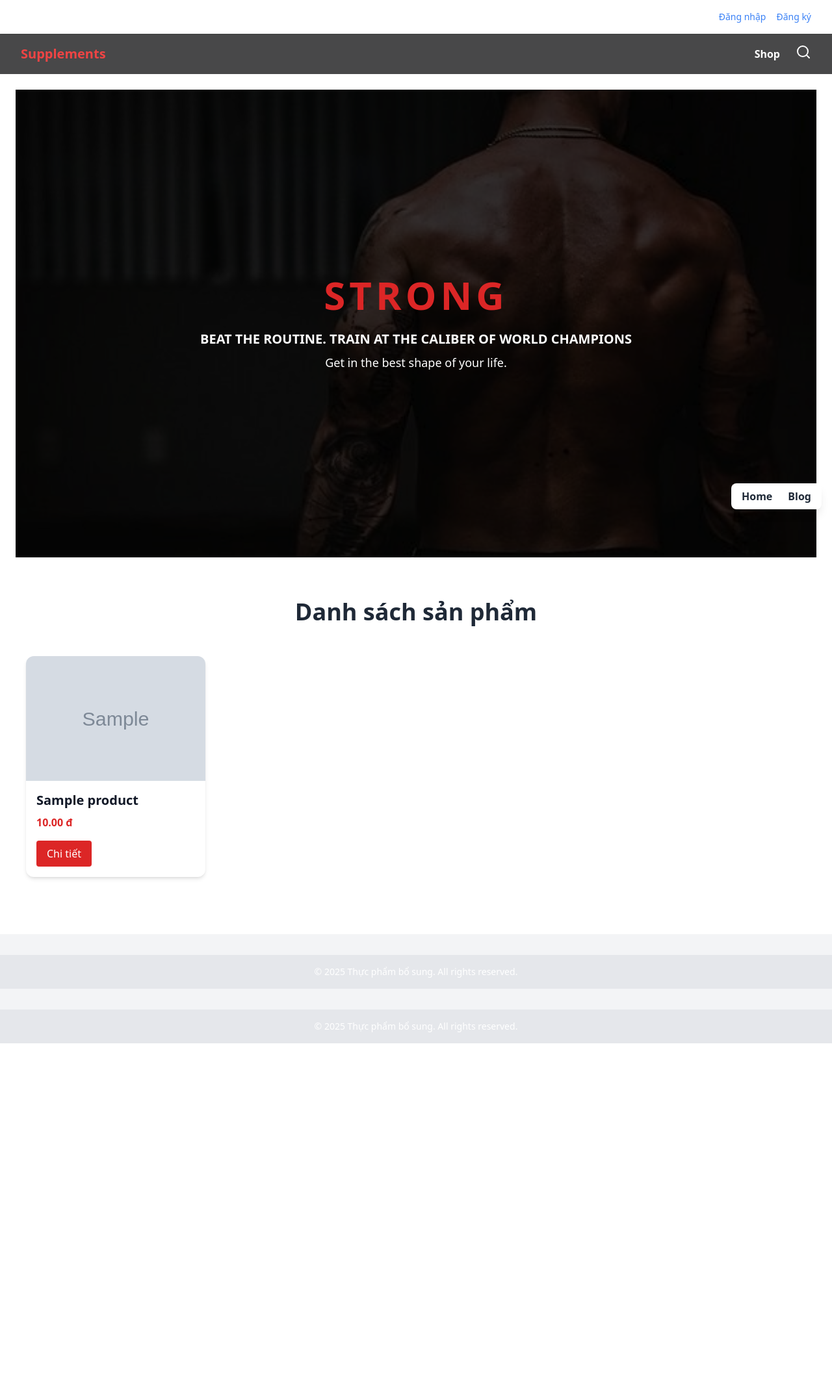
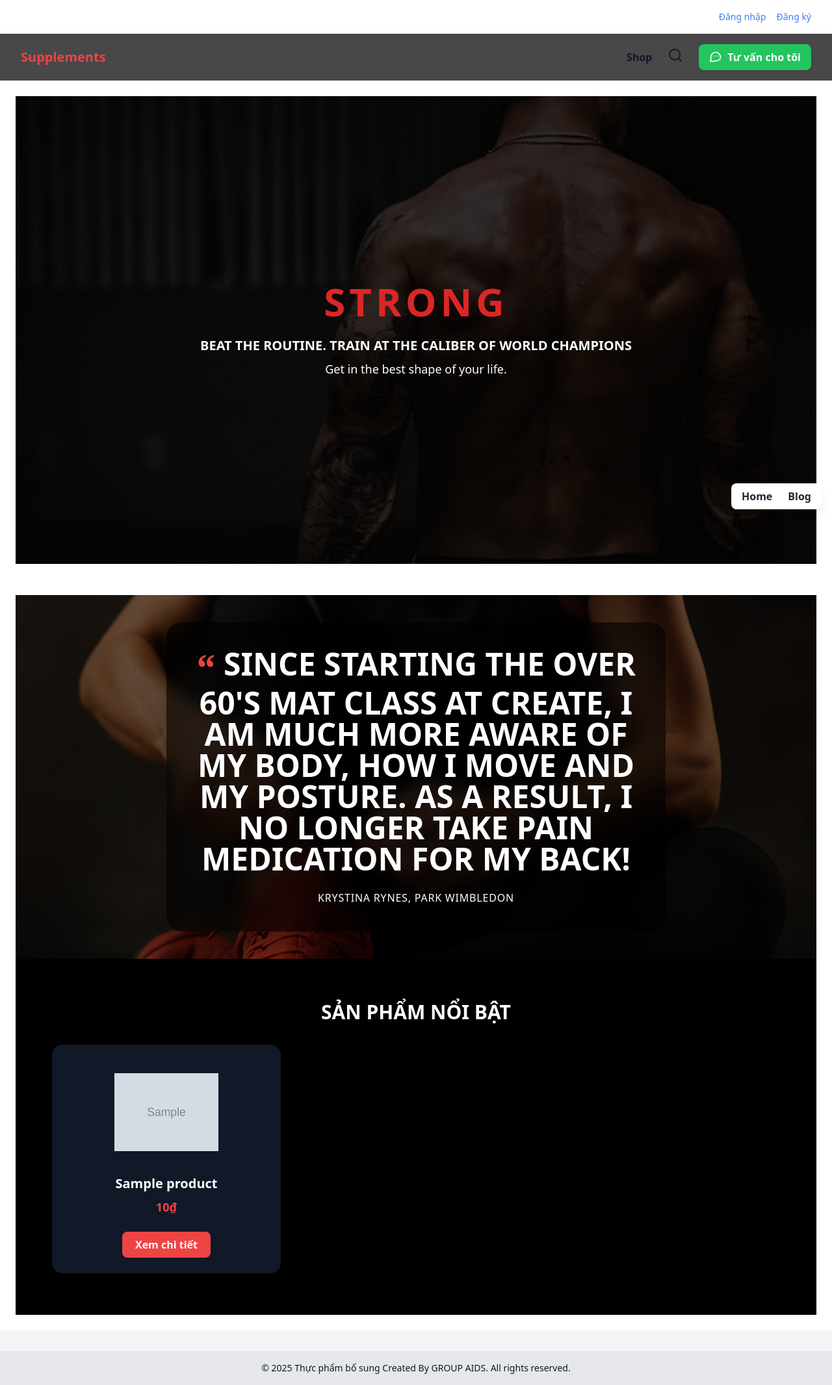
Before and after one commit to Tiensohot/group8, a Django app: template websupp/app/templates/app/home.html in a window 1280 px wide. Shown: the whole page at 65% size. Before the commit the page ends 1606 px from the top, so only its background shows below. Run offline with Django 5.2, Linux system fonts and the light colour scheme; the template is opened without the code that fills it: most values are stand-ins (such as "Sample title", 1, 10 or a date in 2020); grey boxes marked "Sample" are stand-in pictures; some libraries are stand-ins or nearby versions.

Commit message:
Mô tả ngắn gọn: thêm sản phẩm nổi bật, fix lỗi migrate, UI trang chủ,...

```diff
--- a/websupp/app/models.py
+++ b/websupp/app/models.py
@@ -16,7 +16,7 @@ class Product(models.Model):
     image = models.ImageField(upload_to='products/')
     flavor_options = models.CharField(max_length=300, blank=True)  # ví dụ: "Vanilla, Chocolate"
     weight_options = models.CharField(max_length=200, blank=True)  # ví dụ: "5lbs, 10lbs"
-
+    is_featured = models.BooleanField(default=False)
     def __str__(self):
         return self.name
 
--- a/websupp/app/templates/app/base.html
+++ b/websupp/app/templates/app/base.html
@@ -1,4 +1,5 @@
 {% load static %}
+
 <!DOCTYPE html>
 <html lang="vi">
 <head>
@@ -7,7 +8,7 @@
     <meta name="viewport" content="width=device-width, initial-scale=1" />
     <script src="https://cdn.tailwindcss.com"></script>
 </head>
-<body class="bg-gray-100 dark:bg-black text-white">
+<body class="bg-gray-100 dark:bg-black text-gray-900 dark:text-white scroll-smooth">
 
 
 <div class="bg-white dark:bg-gray-900 text-black dark:text-white px-8 py-4 flex justify-end items-center space-x-4 shadow">
@@ -44,6 +45,18 @@
                        class="px-2 py-1 border rounded focus:outline-none focus:ring-2 focus:ring-red-500" />
             </form>
         </div>
+        <a href="#"
+           class="flex items-center gap-2 bg-green-500 hover:bg-green-600 text-white px-4 py-2 rounded-lg font-semibold shadow transition text-base">
+            <!-- icon chat -->
+            <svg xmlns="http://www.w3.org/2000/svg" class="w-5 h-5" fill="none" viewBox="0 0 24 24"
+                 stroke="currentColor">
+                <path d="M8 10h.01M12 10h.01M16 10h.01M21 12c0 4-4.03 7-9 7-1.11 0-2.18-.13-3.17-.36A1.99 1.99 0 015 19l-3 1 1-3a2 2 0 01.36-2.17C3.13 14.18 3 13.11 3 12c0-5 5.03-9 9-9s9 4 9 9z"
+                      stroke="#fff" stroke-width="2" stroke-linecap="round" stroke-linejoin="round"/>
+            </svg>
+            Tư vấn cho tôi
+        </a>
+
+
 
         <!-- Giỏ hàng -->
         {% if user.is_authenticated %}
@@ -58,10 +71,6 @@
     {% block content %}{% endblock %}
 </main>
 
-<!-- Footer -->
-<footer class="bg-gray-200 dark:bg-gray-800 text-center text-sm py-4 mt-8">
-    © 2025 Thực phẩm bổ sung. All rights reserved.
-</footer>
 
 <!-- Script toggle tìm kiếm -->
 <script>
@@ -83,7 +92,7 @@
 
 <!-- Footer -->
 <footer class="bg-gray-200 dark:bg-gray-800 text-center text-sm py-4 mt-8">
-  © 2025 Thực phẩm bổ sung. All rights reserved.
+  © 2025 Thực phẩm bổ sung Created By GROUP AIDS. All rights reserved.
 </footer>
 
 <!-- Thanh công cụ góc dưới màn hình -->
--- a/websupp/app/templates/app/home.html
+++ b/websupp/app/templates/app/home.html
@@ -1,7 +1,5 @@
-
 {% extends 'app/base.html' %}
 {% load static %}
-
 
 {% block content %}
 
@@ -20,21 +18,38 @@
   </div>
 </section>
 
-<!-- Product List Section -->
-<section class="py-16 px-4 bg-white dark:bg-gray-900">
-  <h2 class="text-4xl font-bold text-center text-gray-800 dark:text-white mb-12">Danh sách sản phẩm</h2>
-  <div class="grid grid-cols-1 sm:grid-cols-2 md:grid-cols-3 lg:grid-cols-4 gap-8">
-    {% for product in products %}
-    <div class="bg-white dark:bg-gray-800 shadow-md rounded-xl overflow-hidden">
-      <img src="{{ product.image.url }}" class="w-full h-48 object-cover" alt="{{ product.name }}">
-      <div class="p-4">
-        <h3 class="text-xl font-semibold text-gray-900 dark:text-white">{{ product.name }}</h3>
-        <p class="text-red-600 mt-2 font-bold">{{ product.price|floatformat:2 }} đ</p>
-        <a href="{% url 'product_detail' product.slug %}" class="mt-4 inline-block text-white bg-red-600 px-4 py-2 rounded hover:bg-red-700">Chi tiết</a>
+<!-- Testimonial Section -->
+<section class="relative h-[70vh] bg-cover bg-center flex items-center justify-center text-center mt-12"
+         style="background-image: url('{% static 'images/testimonial-bg.png' %}');">
+  <!-- Overlay -->
+  <div class="absolute inset-0 bg-black opacity-50"></div>
+
+  <!-- Text Content -->
+  <div class="relative z-10 max-w-3xl px-8 py-10 bg-black/60 rounded-3xl shadow-2xl backdrop-blur-md text-white">
+    <p class="text-4xl md:text-5xl font-bold mb-6 leading-snug">
+      <span class="text-6xl font-serif text-red-500 align-top">“</span>
+      SINCE STARTING THE OVER 60'S MAT CLASS AT CREATE, I AM MUCH MORE AWARE OF MY BODY, HOW I MOVE AND MY POSTURE.
+      AS A RESULT, I NO LONGER TAKE PAIN MEDICATION FOR MY BACK!
+    </p>
+    <p class="text-base tracking-wider font-light uppercase mt-2">KRYSTINA RYNES, PARK WIMBLEDON</p>
+  </div>
+
+</section>
+<section class="py-16 bg-black text-white">
+  <div class="max-w-6xl mx-auto px-4">
+    <h2 class="text-3xl font-extrabold mb-8 text-center">SẢN PHẨM NỔI BẬT</h2>
+    <div class="grid grid-cols-1 md:grid-cols-3 gap-8">
+      {% for product in featured_products %}
+      <div class="bg-gray-900 rounded-2xl shadow-lg p-6 flex flex-col items-center">
+        <img src="{{ product.image.url }}" alt="{{ product.name }}" class="w-40 h-40 object-contain mb-4">
+        <h3 class="text-xl font-bold mb-2 text-center">{{ product.name }}</h3>
+        <p class="text-lg font-semibold mb-2 text-red-500">{{ product.price|floatformat:0 }}₫</p>
+        <a href="{% url 'product_detail' product.slug %}" class="mt-4 bg-red-500 hover:bg-red-600 text-white font-bold py-2 px-5 rounded-lg transition">Xem chi tiết</a>
       </div>
+      {% endfor %}
     </div>
-    {% endfor %}
   </div>
 </section>
 
+
 {% endblock %}
--- a/websupp/app/urls.py
+++ b/websupp/app/urls.py
@@ -19,4 +19,5 @@ urlpatterns = [
     path('search/', views.search_view, name='search'),
     path('shop/', views.product_list_view, name='product_list'),
     path('blog/', views.blog_view, name='blog'),
+
 ]
```
Also changed, not shown: websupp/app/views.py (+13 -1 lines), websupp/app/migrations/0002_product_is_featured.py (added), websupp/app/static/images/testimonial-bg.png (added), websupp/db.sqlite3, websupp/media/products/Screenshot_2025-06-03_234714.png (added), websupp/media/products/Screenshot_2025-06-03_234805.png (added), websupp/media/products/Screenshot_2025-06-03_234842.png (added), websupp/media/products/Screenshot_2025-06-03_234930.png (added).
